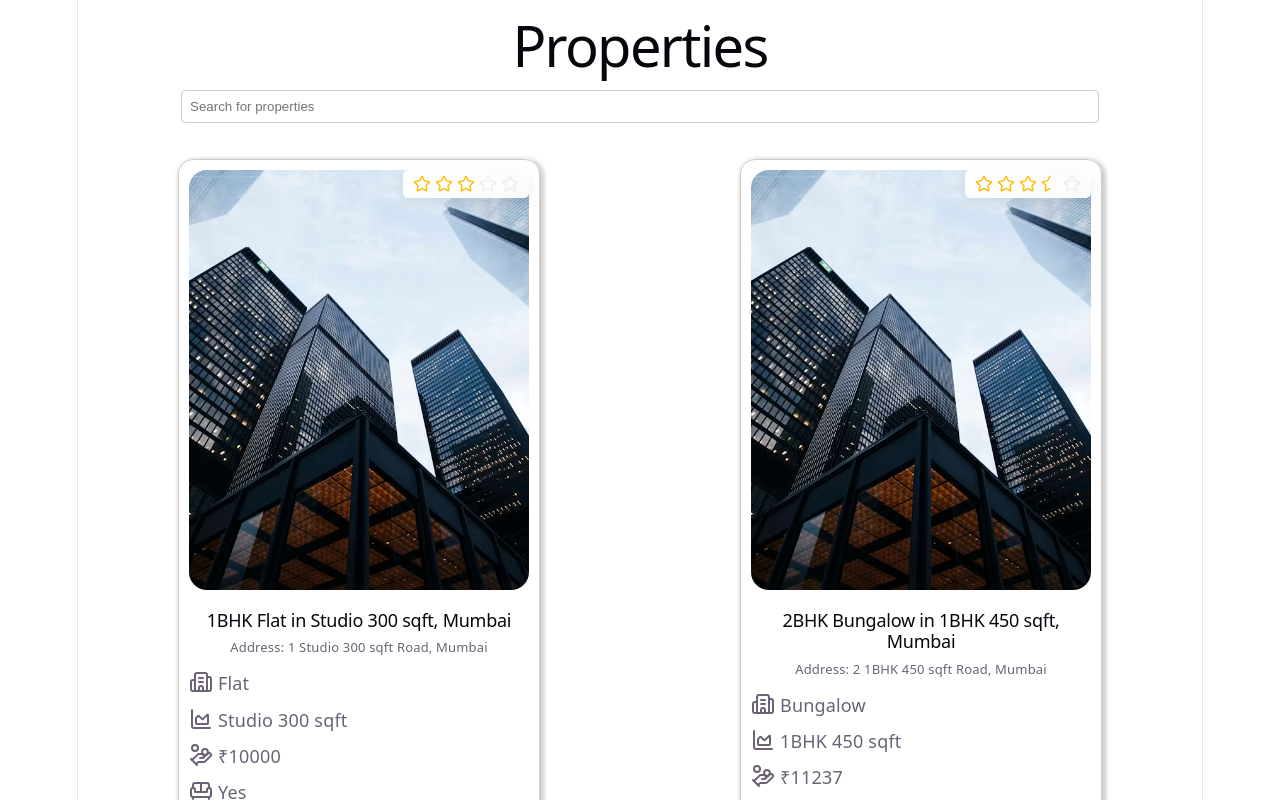
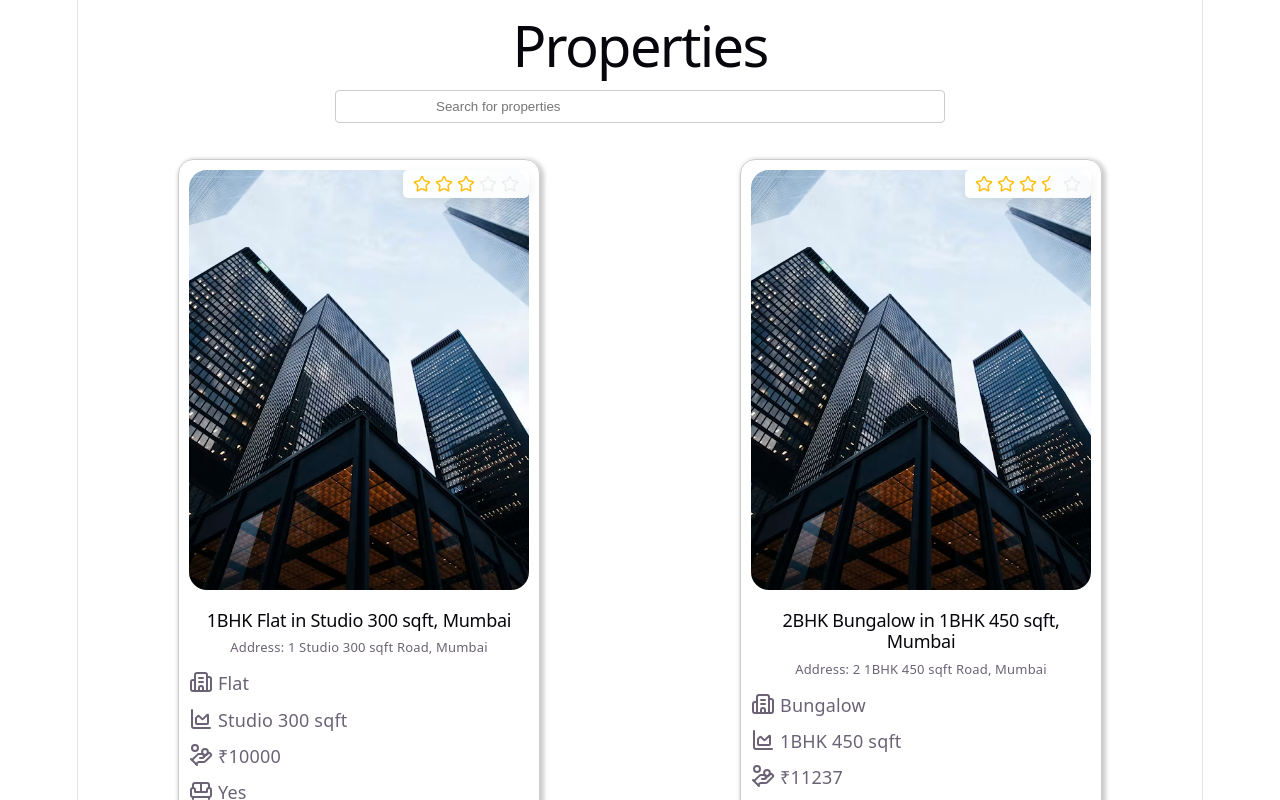
Before and after one commit to sakshi07bhosale/Easy-rent-react-app, a React (Vite) app: page /properties in a window 1280 px wide. Shown: the top 800 px of the page. Built offline with nearby package versions, Linux system fonts and the light colour scheme.

Commit message:
now searchbar worked correctly its position is center

```diff
--- a/src/components/Input/Input.css
+++ b/src/components/Input/Input.css
@@ -1,6 +1,7 @@
 .input-field{
-    width: 900px;
+    width: 500px;
     padding: 8px;
+    padding-left: 100px;
     margin-bottom: 16px;
     border: 1px solid #ccc;
     border-radius: 4px;
```
